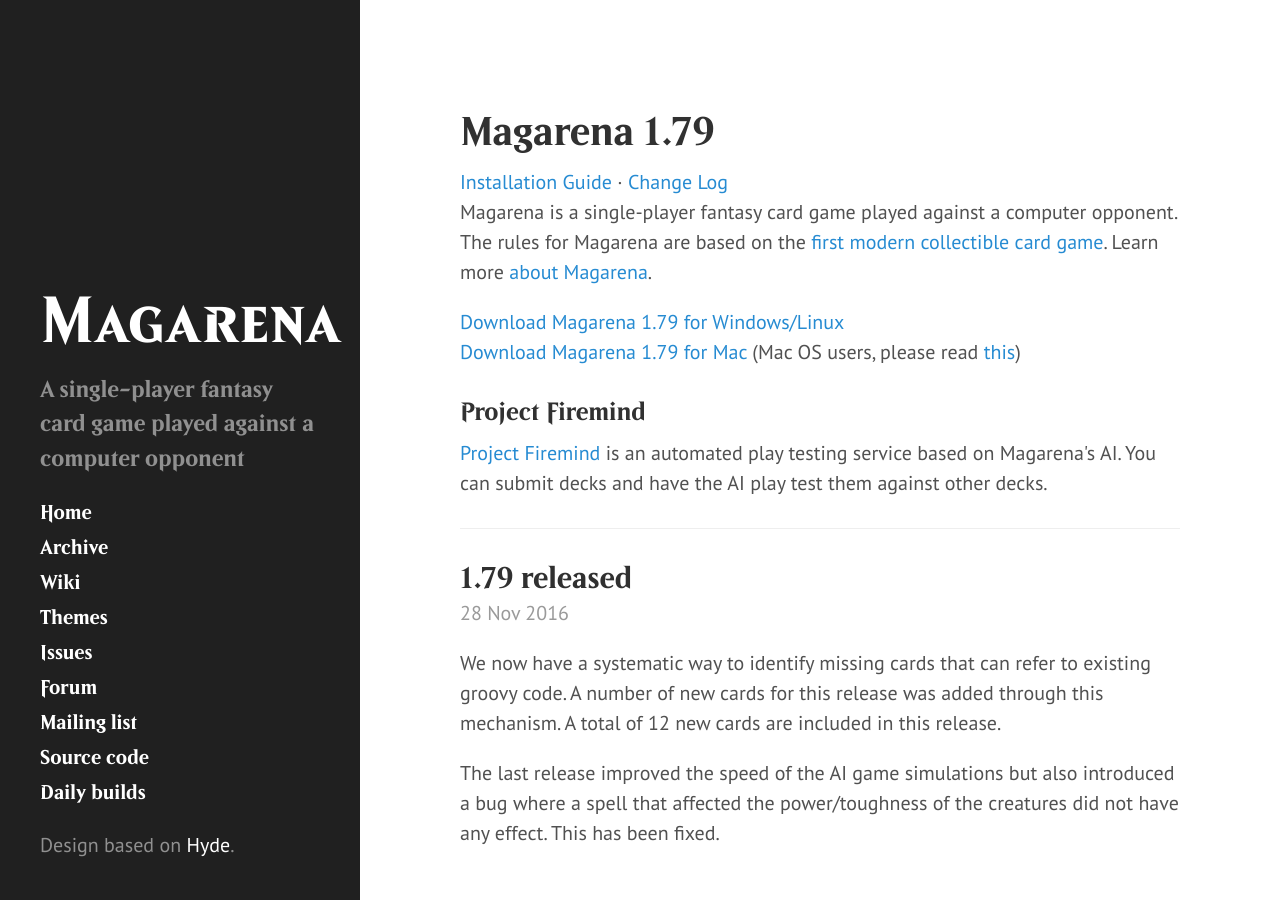
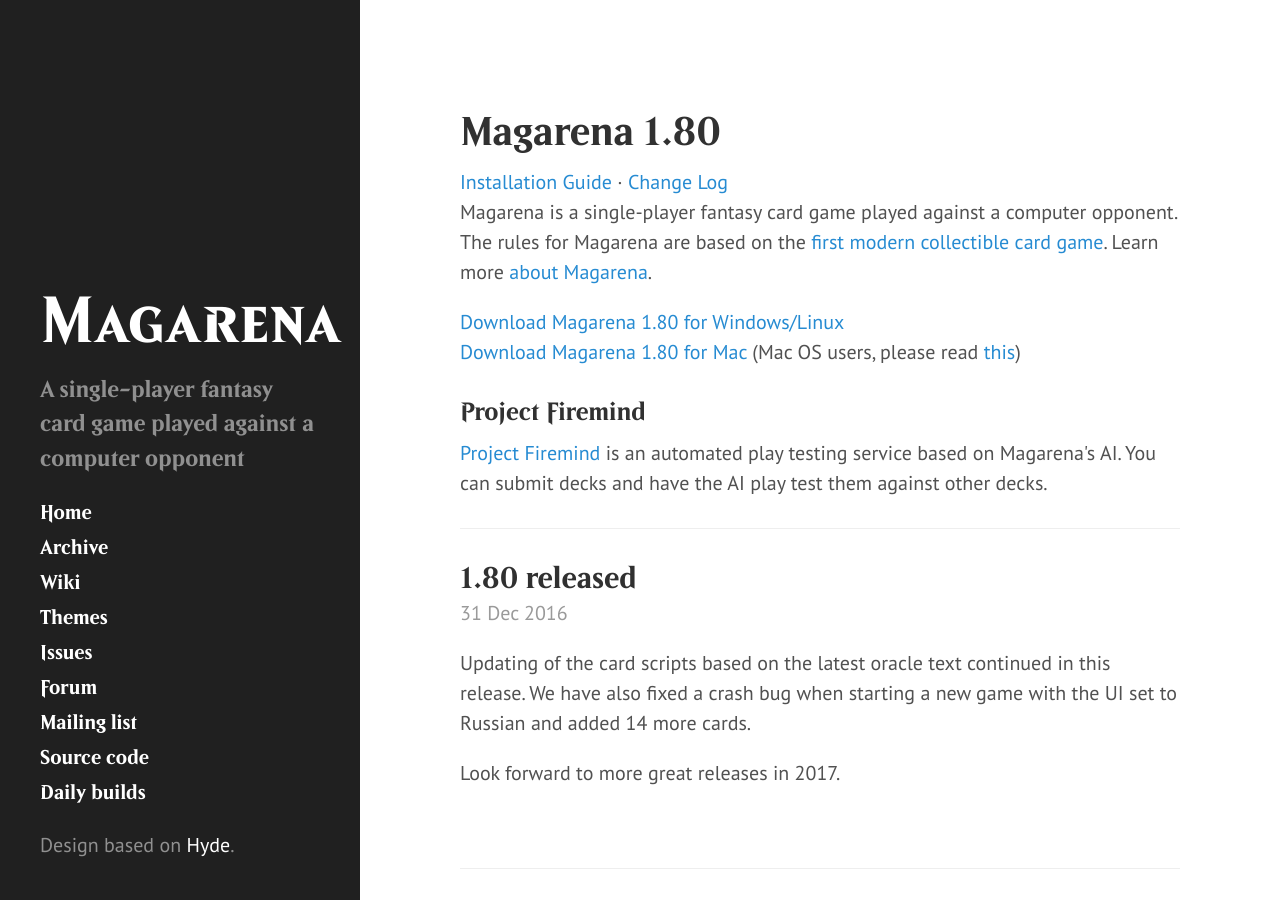
Before and after one commit to magarena/magarena.github.io, a Jekyll site: the page built from index.html, in a window 1280 px wide and 900 px high. Built offline with Jekyll 4.4.1, drawn with Linux system fonts in a browser that asks for light colours; the list of posts is cut into pages by our own code.

Commit message:
release post for 1.80

```diff
--- a/_config.yml
+++ b/_config.yml
@@ -20,7 +20,7 @@
 paginate:         1
 
 # Custom vars
-version:          '1.79'
+version:          '1.80'
 
 github:
   repo:           //github.com/magarena/magarena
--- /dev/null
+++ b/_posts/2016-12-31-1-80-released.md
@@ -0,0 +1,10 @@
+---
+layout: post
+title: "1.80 released"
+---
+
+Updating of the card scripts based on the latest oracle text continued in this
+release. We have also fixed a crash bug when starting a new game with the UI
+set to Russian and added 14 more cards.
+
+Look forward to more great releases in 2017.
```
